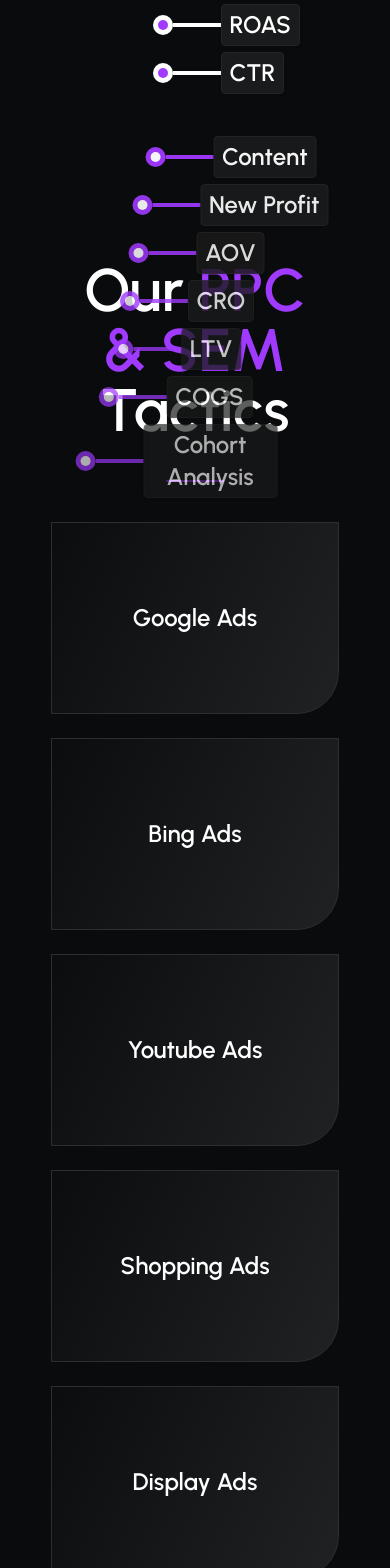
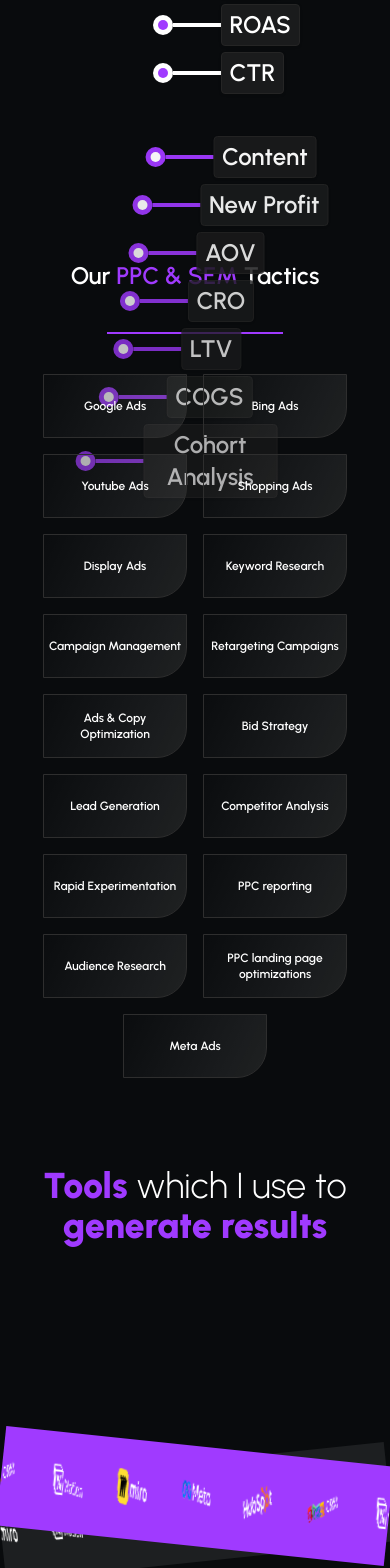
Before and after one commit to Ram-Ratan/anurag-portfolio, a React (Create React App) app: page / in a window 390 px wide. Shown: the part 1420-2988 px from the top of the page. Built offline with nearby package versions, Linux system fonts and the light colour scheme; grey boxes are pictures that could not be loaded; a web font is replaced by a local one.

Commit message:
sectoin 3 done with resposiveness

```diff
--- a/src/component/Section3.tsx
+++ b/src/component/Section3.tsx
@@ -17,40 +17,34 @@
   "Rapid Experimentation",
   "PPC reporting",
   "Audience Research",
-  "PPC landing page oprimizations",
+  "PPC landing page optimizations",
   "Meta Ads",
 ];
 
 const Section3 = () => {
   return (
-    <section id="section3" className="flex bg-primary-0  h-fit pt-32 w-[90%] mx-auto max-w-[1280px] flex-col gap-10 justify-center items-center">
-      <div className="flex flex-col w-3/4 gap-4">
-        <p className="font-semibold text-primary text-6xl text-center">
+    <section
+      id="section3"
+      className="flex bg-primary-0 h-fit pt-32 w-[90%] mx-auto max-w-[1280px] flex-col gap-10 justify-center items-center"
+    >
+      <div className="flex flex-col w-full md:w-3/4 gap-4 px-4">
+        <p className="font-semibold text-primary text-2xl md:text-6xl text-center">
           Our <span className="text-secondary">PPC & SEM </span> Tactics
         </p>
-        {/* <p className="font-light text-primary text-3xl text-center">
-          My well{" "}
-          <span className="font-extrabold text-primary">
-            rounded perspective
-          </span>{" "}
-          on business metrics to{" "}
-          <span className="font-extrabold text-primary">achieves growth </span>
-          beyond the Ads dashboard
-        </p> */}
       </div>
-      <div className="w-1/6 h-0.5 bg-secondary"></div>
-      <div className="flex flex-wrap justify-center gap-6">
+      <div className="w-1/2 sm:w-1/6 h-0.5 bg-secondary"></div>
+      <div className="flex flex-wrap justify-center gap-4 sm:gap-6">
         {serviceArray?.map((service, ind) => {
           return (
             <div
               key={ind}
-              className="flex items-center justify-center w-72 h-48 px-3 rounded-br-[42px] border-[1.5px] border-[#2E2E2E] relative"
+              className="flex items-center justify-center w-36 sm:w-72 h-16 sm:h-48 px-1 md:px-3 rounded-br-[30px] sm:rounded-br-[42px] border-[1.5px] border-[#2E2E2E] relative"
               style={{
                 background:
                   "linear-gradient(115.97deg, rgba(255, 255, 255, 0) -12.71%, rgba(255, 255, 255, 0.1) 112.15%)",
               }}
             >
-              <span className="text-primary font-semibold text-2xl">
+              <span className="text-primary font-semibold text-xs sm:text-2xl text-center">
                 {service}
               </span>
               <div
@@ -64,8 +58,8 @@
           );
         })}
       </div>
-      <div className="w-3/4 pt-12 pb-96">
-        <p className="font-black text-secondary text-6xl text-center">
+      <div className="w-full md:w-3/4 pt-12 pb-48 sm:pb-96">
+        <p className="font-black text-secondary text-4xl sm:text-6xl text-center">
           Tools <span className="font-light text-primary">which I use to </span>{" "}
           generate results
         </p>
```
